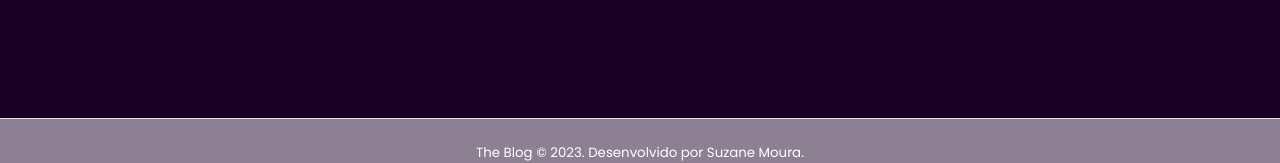
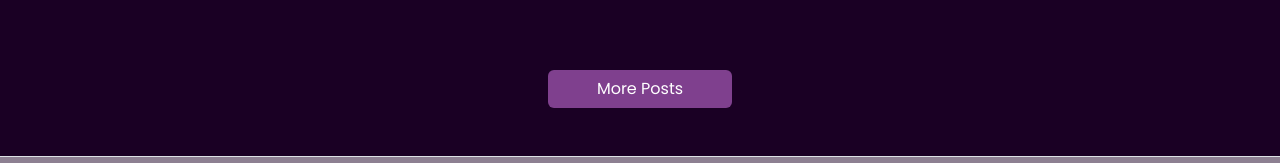
Before and after one commit to suuzanemoura/angular-blog, an Angular app: page / in a window 1280 px wide. Shown: the part 1229-1392 px from the top of the page. Built offline with nearby package versions, Linux system fonts and the light colour scheme.

Commit message:
:sparkles: feat: botão de mais posts

```diff
--- a/src/app/app.component.html
+++ b/src/app/app.component.html
@@ -2,7 +2,7 @@
   <app-menu-bar title="{{ title }}"></app-menu-bar>
   <app-menu-title title="{{ title }}"></app-menu-title>
 </header>
-<main class="articles container p-5">
+<main id="blog" class="articles container p-5">
   <div class="row">
   <article class="col-lg-6 col-md-12">
     <app-big-card></app-big-card>
@@ -12,6 +12,7 @@
     <app-small-card border="{{ borderBottom }}"></app-small-card>
     <app-small-card border="{{ borderNone }}"></app-small-card>
   </article>
+  <app-button class="col-12 d-flex justify-content-center" buttonName="{{buttonName}}"></app-button>
 </div>
 </main>
 <app-footer></app-footer>
--- a/src/app/app.component.ts
+++ b/src/app/app.component.ts
@@ -9,4 +9,5 @@ export class AppComponent {
   title:string = 'THE BLOG';
   borderBottom:string = 'small-card__border-bottom';
   borderNone:string = 'small-card__border-none';
+  buttonName:string = 'More Posts';
 }
--- a/src/app/app.module.ts
+++ b/src/app/app.module.ts
@@ -8,6 +8,7 @@ import { MenuTitleComponent } from './components/menu-title/menu-title.component
 import { BigCardComponent } from './components/big-card/big-card.component';
 import { SmallCardComponent } from './components/small-card/small-card.component';
 import { FooterComponent } from './components/footer/footer.component';
+import { ButtonComponent } from './components/button/button.component';
 
 @NgModule({
   declarations: [
@@ -17,6 +18,7 @@ import { FooterComponent } from './components/footer/footer.component';
     BigCardComponent,
     SmallCardComponent,
     FooterComponent,
+    ButtonComponent,
   ],
   imports: [
     BrowserModule,
--- /dev/null
+++ b/src/app/components/button/button.component.css
@@ -0,0 +1,8 @@
+.btn{
+    background-color: #7F408E;
+    color: white;
+}
+
+.btn:hover{
+    background-color: #653072;
+}
--- /dev/null
+++ b/src/app/components/button/button.component.html
@@ -0,0 +1 @@
+<button type="button" class="btn px-5">{{buttonName}}</button>
```
Also changed, not shown: src/app/components/button/button.component.ts (added, +10 -0 lines).
